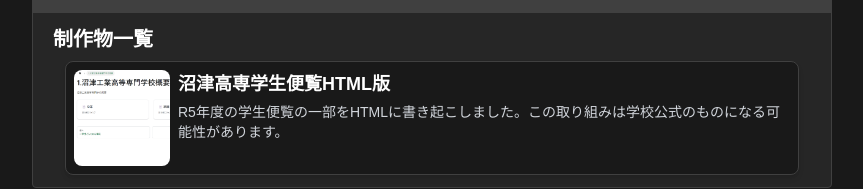
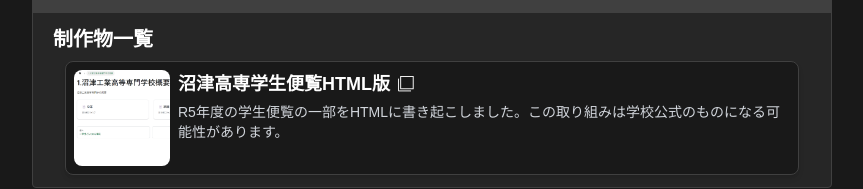
Before and after one commit to csc-a452p/website, a Next.js app: page /works in a window 1280 px wide. Shown: the part 148-337 px from the top of the page, without its empty margins (208-1071 px from the left). Built offline with nearby package versions, Linux system fonts and the light colour scheme.

Commit message:
[change] works 外部リンクのアイコンを表示

```diff
--- a/app/components/WorkItem.tsx
+++ b/app/components/WorkItem.tsx
@@ -3,7 +3,11 @@
 
 
 
-export default function WorkItem({ thumbnail, title, description, link }: { thumbnail: string, title: string, description: string, link: string }) {
+export default function WorkItem({ thumbnail, title, description, link, external }: {
+    thumbnail: string, title: string, description: string, link: string,
+    external?: boolean
+}) {
+    const externalIconSrc = '/assets/works/externalicon.svg'; // 固定アイコンソース
     return (
         <div className="flex border border-neutral-700 rounded-lg p-2 shadow-md bg-[#191919]">
             <a href={link} target="_blank" rel="noopener noreferrer" className="relative w-24 h-24 mr-2">
@@ -16,7 +20,19 @@
                 />
             </a>
             <div className="flex-1">
-                <h3 className="m-0 text-lg font-bold text-white">{title}</h3>
+            <h3 className="m-0 text-lg font-bold text-white flex items-center">
+                    <a href={link} target="_blank" rel="noopener noreferrer">{title}</a>
+                    {external && (
+                        <span className="ml-2 relative w-4 h-4">
+                            <Image
+                                src={externalIconSrc}
+                                alt="External Link Icon"
+                                layout="fill"
+                                objectFit="contain"
+                            />
+                        </span>
+                    )}
+                </h3>
                 <p className="mt-1 text-sm text-gray-300">{description}</p>
             </div>
         </div>
--- a/app/works/page.tsx
+++ b/app/works/page.tsx
@@ -23,6 +23,7 @@
                                 <WorkItem
                                     thumbnail="/assets/works/nitncwebdoc/thumbnail.png"
                                     link="https://nitnc-handbook.vercel.app/"
+                                    external={true}
                                     title="沼津高専学生便覧HTML版"
                                     description="R5年度の学生便覧の一部をHTMLに書き起こしました。この取り組みは学校公式のものになる可能性があります。"
                                 />
```
Also changed, not shown: public/assets/works/externalicon.svg (added).
